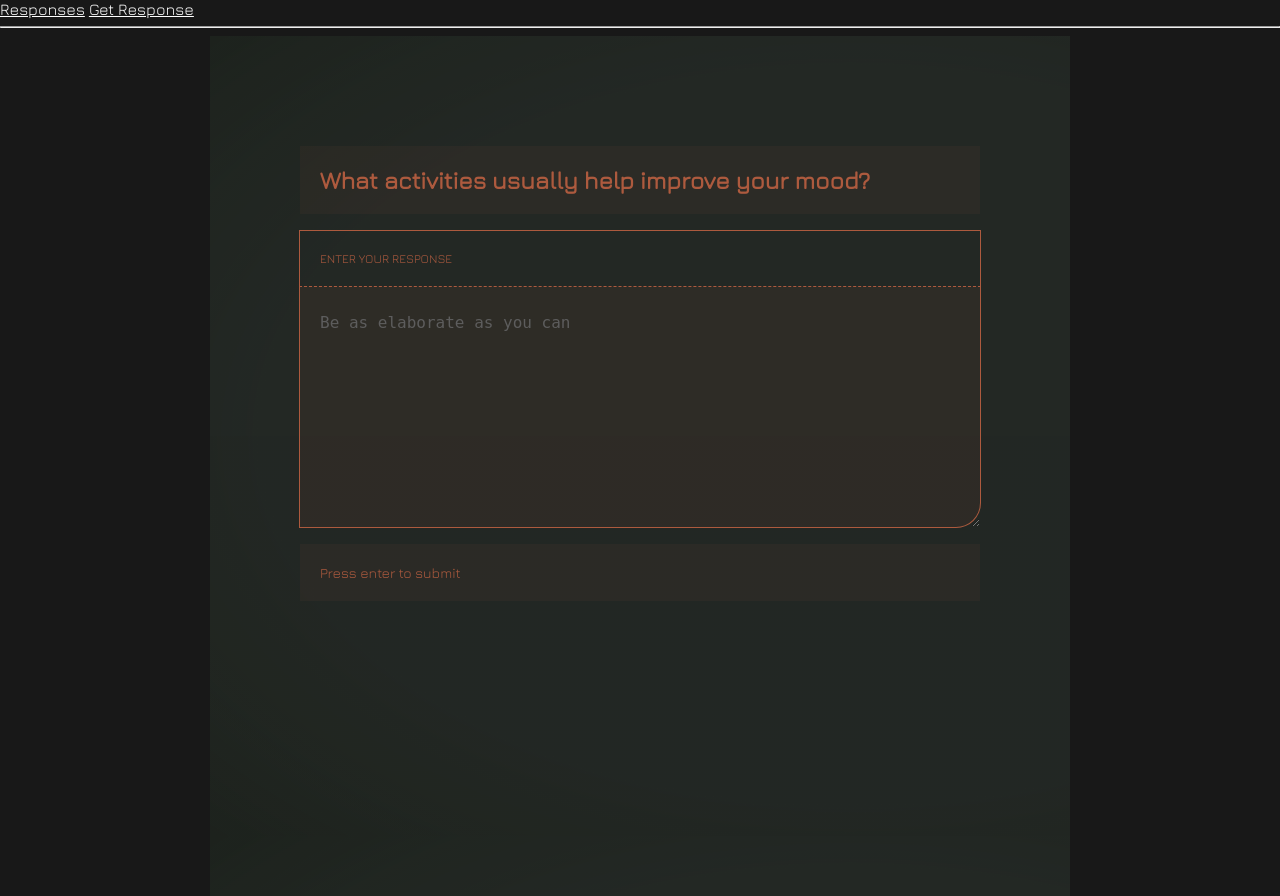
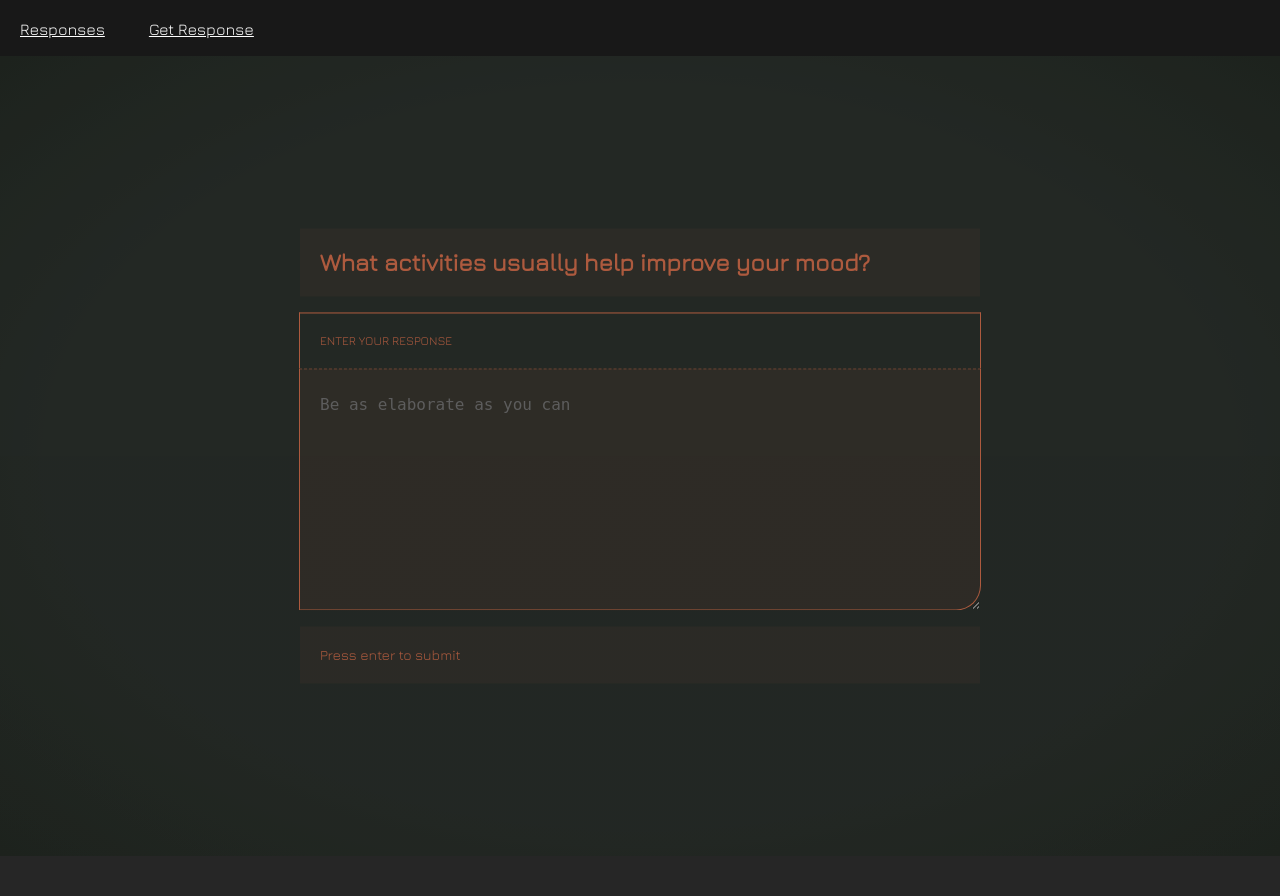
Before and after one commit to bhaumikdebanshu/aiplotter, a Flask app: page /entry/ in a window 1280 px wide. After the commit the page ends 660 px from the top, so only its background shows below. Run offline with Flask 3, Linux system fonts and the light colour scheme.

Commit message:
css changes

```diff
--- a/static/css/style.css
+++ b/static/css/style.css
@@ -6,10 +6,10 @@ body{
 
 
 
-#prompt-entry{
+.prompt-entry{
     display: block;
     text-align: left;
-    margin-top: 10vh;
+    /* margin-top: 10vh; */
     margin-left: auto;
     margin-right: auto;
     padding: 20px;
@@ -19,7 +19,7 @@ body{
     background-color: #ff704110;
 }
 
-#prompt-answer-label{
+.prompt-answer-label{
     width: 50vw;
     padding: 20px;
     color: #ff7041;
@@ -72,20 +72,12 @@ body{
 
 
 .wrapper{
-  /* position: relative; */
-  padding: 30px 40px;
-  max-width: 780px;
-  margin: 0 auto !important;
-  min-height: 70vh;
-  overflow: hidden;
-
+  position: relative;
   background-color: rgb(18, 27, 20);
   background-image: linear-gradient(transparent 50%, rgba(10, 15, 8, 0.1) 50%), radial-gradient(transparent 65%, rgba(2, 10, 1, 0.6) 100%);
-  background-size: 15px, 100%;
 }
 
 .line{
-  /* position: absolute; */
   top: 0;
   left: 0;
   width: 100vw;
@@ -94,3 +86,32 @@ body{
   opacity: 0.65;
   background-size: 100vw 100vh;
 }
+
+#form-container{
+    margin: 0;
+    position: relative;
+    top: 50%;
+    transform: translateY(-50%);
+}
+
+
+.response-heading{
+    display: inline-block;
+    text-align: left;
+    margin-left: auto;
+    margin-right: auto;
+    padding: 20px;
+    font-size: 24px;
+    width: 50vw;
+    color: #ff7041;
+    background-color: #ff704110;
+}
+
+.table-btns{
+    width: fit-content;
+    padding: 23px;
+    color: #ff7041;
+    display: inline-block;
+    border: 1px solid #ff7041;
+    font-size: 16px;
+}
--- a/static/js/script.js
+++ b/static/js/script.js
@@ -13,7 +13,7 @@ const prompts = [
 
 
 const randomIndex = Math.floor(Math.random() * prompts.length);
-const promptElement = document.getElementById("prompt-entry");
+const promptElement = document.getElementById("prompt-question");
 promptElement.innerHTML = prompts[randomIndex];
 
 
--- a/templates/base.html
+++ b/templates/base.html
@@ -9,12 +9,11 @@
     <title>{% block title %} {% endblock %} - ai PLotter Application</title>
 </head>
 <body>
-    <nav>
-        <a style="color: white;" href="{{ url_for('responses') }}">Responses</a>
-        <a style="color: white;" href="{{ url_for('entry') }}">Get Response</a>
+    <nav style="position: relative; width: 100%; height: 40px;">
+        <a style="color: white; margin: 20px; display: inline-block;" href="{{ url_for('responses') }}">Responses</a>
+        <a style="color: white; margin: 20px; display: inline-block;" href="{{ url_for('entry') }}">Get Response</a>
     </nav>
-    <hr>
-    <div class="content line wrapper" id="noise">
+    <div class="line wrapper">
         {% block content %} {% endblock %}
     </div>
 
--- a/templates/entry.html
+++ b/templates/entry.html
@@ -1,10 +1,11 @@
 {% extends 'base.html' %}
 
 {% block content %}
-    <h1 id="prompt-entry">{% block title %} Prompt Question {% endblock %}</h1>
+<div id="form-container">
+    <h1 id="prompt-question" class="prompt-entry">{% block title %} Prompt Question {% endblock %}</h1>
     <form method="post">
         <p>
-        <label id="prompt-answer-label" for="response">ENTER YOUR RESPONSE</label>
+        <label class="prompt-answer-label" for="response">ENTER YOUR RESPONSE</label>
         <textarea id="answer-textarea" class="prompt-textarea"name="response"
                   placeholder="Be as elaborate as you can"
                   rows="15"
@@ -18,4 +19,5 @@
             <button style="display: none;" type="submit">Submit</button>
         </p>
     </form>
+</div>
 {% endblock %}
```
Also changed, not shown: templates/responses.html (+4 -3 lines), app.db.
